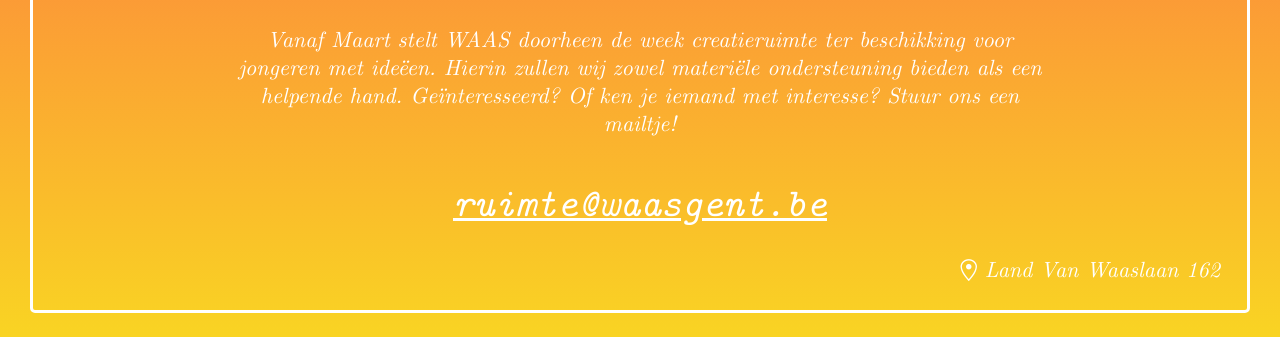
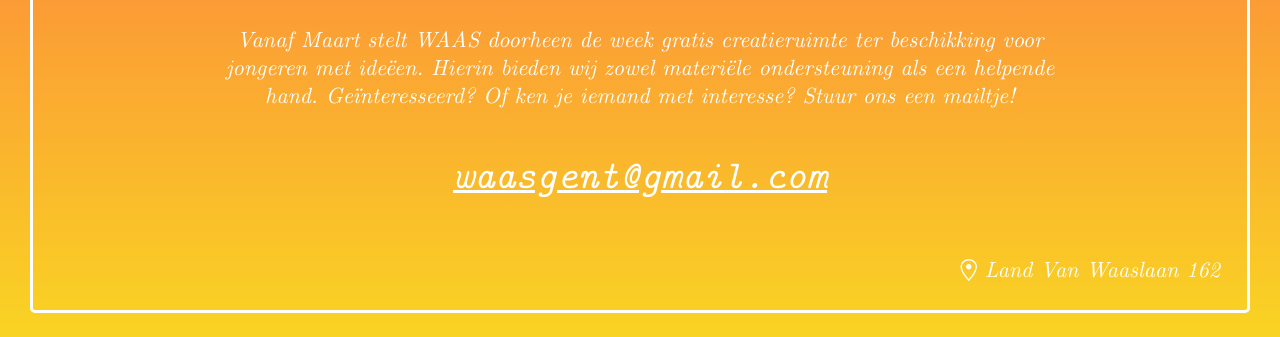
Before and after one commit to jhwaas/jhwaas.github.io, a plain HTML site: page index.html in a window 1280 px wide. Shown: the part 463-800 px from the top of the page. Drawn offline with nearby package versions, Linux system fonts and the light colour scheme.

Commit message:
changen mail

```diff
--- a/index.html
+++ b/index.html
@@ -21,9 +21,9 @@
 		<div class="center-div intro">
 			<img id="logo" class="svg logo" src="images/logo.svg"/>
         <p>
-          Vanaf Maart stelt WAAS doorheen de week creatieruimte ter beschikking voor jongeren met ideëen. Hierin zullen wij zowel materiële ondersteuning bieden als een helpende hand. Geïnteresseerd? Of ken je iemand met interesse? Stuur ons een mailtje!
+          Vanaf Maart stelt WAAS doorheen de week gratis creatieruimte ter beschikking voor jongeren met ideëen. Hierin bieden wij zowel materiële ondersteuning als een helpende hand. Geïnteresseerd? Of ken je iemand met interesse? Stuur ons een mailtje!
         </p>
-        <p class="contact"><code>ruimte@waasgent.be</code> </p>
+        <p class="contact"><code>waasgent@gmail.com</code> </p>
         <p class="adres"> <span class="octicon octicon-location"></span> Land Van Waaslaan 162</p>
 		</div>
 	</main>
```
